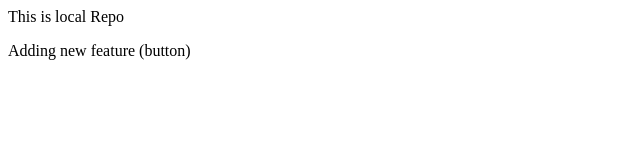
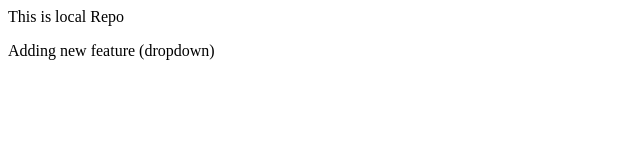
Before and after one commit to nirdoshrawal009/localrepo, a plain HTML site: page index.html in a window 1280 px wide. Shown: the full height of the page, 0-640 px from the left. Drawn offline with Linux system fonts and the light colour scheme.

Commit message:
added new dropdown

```diff
--- a/index.html
+++ b/index.html
@@ -1,2 +1,2 @@
 <p>This is local Repo <p>
-<p>Adding new feature (button)</p>
+<p>Adding new feature (dropdown)</p>
```
